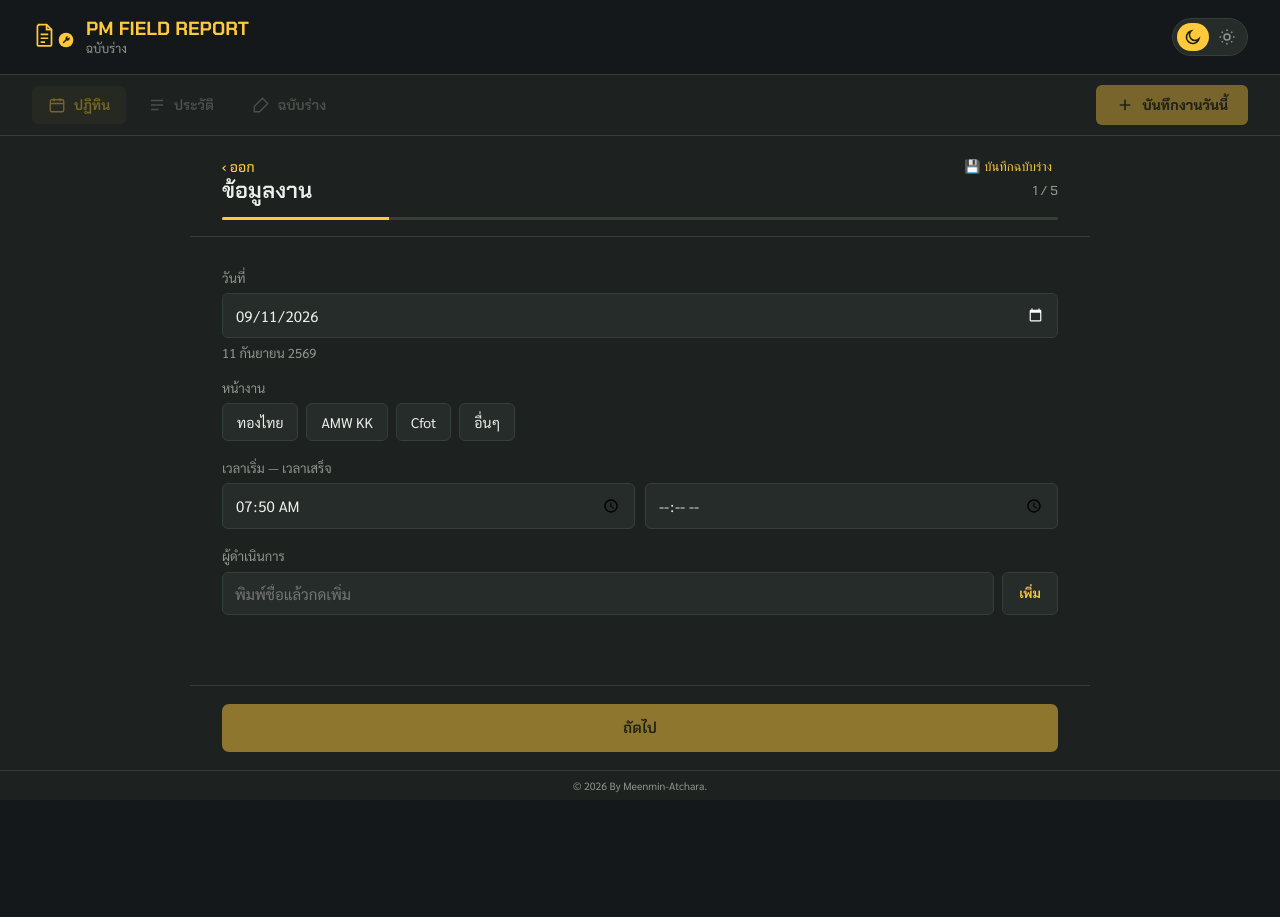
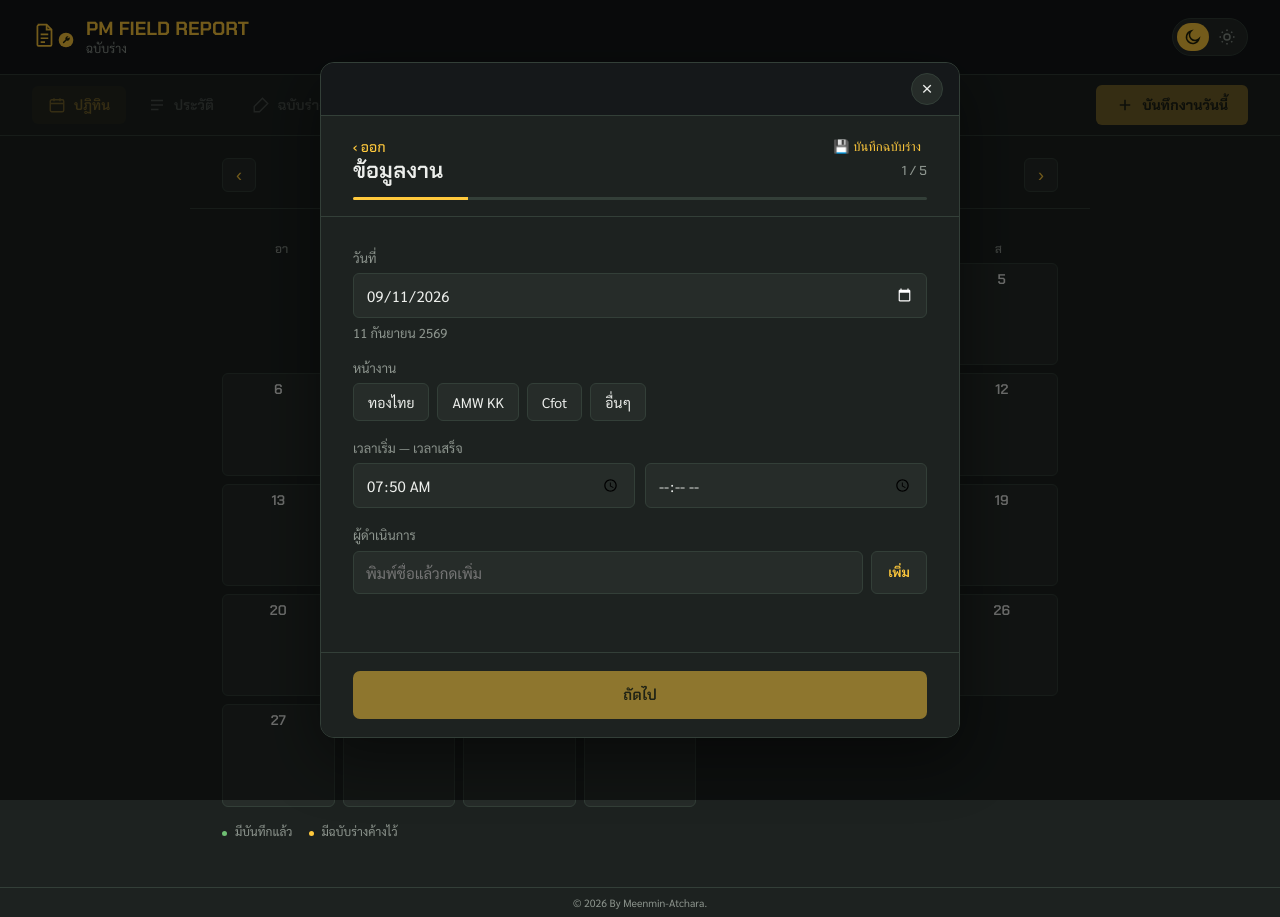
Before and after one commit to Meenmin-Atchara/pm-report, a React (Vite) app: page / in a window 1280 px wide. Both pictures are taken after a click on the button "บันทึกงานวันนี้". Before the commit the page ends 800 px from the top, so only its background shows below. Built offline with nearby package versions, Linux system fonts and the light colour scheme.

Commit message:
Update App.jsx

```diff
--- a/src/App.jsx
+++ b/src/App.jsx
@@ -286,6 +286,16 @@ export default function PMFieldReport() {
 
   const showTabBar = stack === null;
 
+  function closeModal() {
+    if (!stack) return;
+    if (stack.screen === "daylist") { closeStack(); return; }
+    if (stack.screen === "viewreport") { setStack(null); return; }
+    if (stack.screen === "form") {
+      if (stack.editingReport) setStack({ screen: "viewreport", report: stack.editingReport });
+      else openDay(stack.date);
+    }
+  }
+
   return (
     <div className="app" data-theme={theme}>
       <GlobalStyle />
@@ -300,45 +310,63 @@ export default function PMFieldReport() {
           disabled={stack !== null}
         />
         <div className="screenArea">
-          {stack === null && tab === "calendar" && (
+          {tab === "calendar" && (
             <CalendarScreen
               viewMonth={viewMonth} setViewMonth={setViewMonth}
               reportDates={reportDates} draftDates={draftDates}
               onSelectDay={openDay}
             />
           )}
-          {stack === null && tab === "history" && (
+          {tab === "history" && (
             <HistoryScreen onOpenReport={openViewReport} />
           )}
-          {stack === null && tab === "drafts" && (
+          {tab === "drafts" && (
             <DraftsScreen
               onResume={(d) => openForm(d.date, d.form)}
               onDeleted={refreshIndex}
             />
           )}
+        </div>
 
-          {stack?.screen === "daylist" && (
+        {showTabBar && (
+          <TabBar
+            tab={tab} setTab={setTab}
+            onQuickAdd={(draft) => openForm(todayISO(), draft || null)}
+          />
+        )}
+
+        {stack && (
+          <div className="modalOverlay">
+            <div className="modalCard">
+              <div className="modalCloseBar">
+                <button className="modalClose" onClick={closeModal} aria-label="ปิด">×</button>
+              </div>
+              <div className="modalBody">
+                {stack.screen === "daylist" && (
                   <DayListScreen
                     dateISO={stack.date} reports={stack.reports} draft={stack.draft} loading={stack.loading}
-              onBack={closeStack}
+                    onBack={closeModal}
                     onNewOrResume={() => openForm(stack.date, stack.draft)}
                     onViewReport={openViewReport}
                     onDraftDeleted={async () => { await deleteDraft(stack.date); await refreshIndex(); showToast("ลบฉบับร่างแล้ว"); await openDay(stack.date); }}
                   />
                 )}
-          {stack?.screen === "form" && (
+                {stack.screen === "form" && (
                   <ReportForm
                     dateISO={stack.date} initialDraft={stack.draft} editingReport={stack.editingReport}
-              onExitToDay={async () => {
-                if (stack.editingReport) { setStack({ screen: "viewreport", report: stack.editingReport }); }
-                else { await openDay(stack.date); }
+                    onExitToDay={closeModal}
+                    onDraftSaved={async (form) => {
+                      await refreshIndex();
+                      showToast("บันทึกฉบับร่างแล้ว");
+                      setTab("drafts");
+                      setStack(null);
                     }}
-              onDraftSaved={async (form) => { await refreshIndex(); showToast("บันทึกฉบับร่างแล้ว"); }}
                     onFinalized={async () => {
                       await deleteDraft(stack.date);
                       await refreshIndex();
                       showToast("บันทึกเข้าประวัติแล้ว");
-                await openDay(stack.date);
+                      setTab("history");
+                      setStack(null);
                     }}
                     onUpdated={async (updated) => {
                       await refreshIndex();
@@ -349,10 +377,10 @@ export default function PMFieldReport() {
                     showToast={showToast}
                   />
                 )}
-          {stack?.screen === "viewreport" && (
+                {stack.screen === "viewreport" && (
                   <ViewReportScreen
                     report={stack.report}
-              onBack={() => setStack(null)}
+                    onBack={closeModal}
                     onPrint={() => setPrintPayload(stack.report)}
                     onEdit={() => openEditReport(stack.report)}
                     onDelete={async () => {
@@ -364,12 +392,8 @@ export default function PMFieldReport() {
                   />
                 )}
               </div>
-
-        {showTabBar && (
-          <TabBar
-            tab={tab} setTab={setTab}
-            onQuickAdd={(draft) => openForm(todayISO(), draft || null)}
-          />
+            </div>
+          </div>
         )}
 
         {toast && <div className="toast">{toast}</div>}
@@ -999,6 +1023,14 @@ function GlobalStyle() {
       .btnPdf{background:var(--surface2);color:var(--amber);border:1px solid var(--amber-dim);}
       .copyLink{text-align:center;font-size:13px;color:var(--muted);background:none;border:none;text-decoration:underline;cursor:pointer;padding:4px;}
       .toast{position:fixed;bottom:90px;left:50%;transform:translateX(-50%);background:var(--surface2);border:1px solid var(--amber);color:var(--text);padding:10px 16px;border-radius:8px;font-size:13px;max-width:380px;text-align:center;z-index:50;}
+      .modalOverlay{position:fixed;inset:0;background:rgba(0,0,0,0.55);z-index:100;display:flex;justify-content:center;}
+      .modalCard{width:100%;max-width:460px;height:100%;background:var(--surface);display:flex;flex-direction:column;overflow:hidden;}
+      .modalCloseBar{display:flex;justify-content:flex-end;align-items:center;padding:8px 14px;background:var(--bg);border-bottom:1px solid var(--border);flex-shrink:0;}
+      .modalClose{width:32px;height:32px;border-radius:50%;background:var(--surface2);border:1px solid var(--border);color:var(--text);font-size:19px;line-height:1;cursor:pointer;display:flex;align-items:center;justify-content:center;}
+      .modalClose:hover{border-color:var(--amber);color:var(--amber);}
+      .modalBody{flex:1;display:flex;flex-direction:column;min-height:0;overflow:hidden;}
+      .modalBody .content{overflow-y:auto;}
+
       .muted{color:var(--muted);font-size:14px;}
       .copyrightBar{text-align:center;font-size:10.5px;color:var(--muted);padding:8px 10px;border-top:1px solid var(--border);background:var(--surface);}
       .editingBadge{font-size:12px;color:var(--amber);font-family:'Chakra Petch',sans-serif;font-weight:600;}
@@ -1071,6 +1103,9 @@ function GlobalStyle() {
         .calTitle{font-size:20px;}
         .deskTab:disabled,.deskAdd:disabled{opacity:0.4;cursor:default;}
         .tabBar{display:none;}
+        .modalOverlay{align-items:center;padding:32px;}
+        .modalCard{max-width:640px;height:auto;max-height:88vh;border-radius:14px;box-shadow:0 20px 60px rgba(0,0,0,0.45);border:1px solid var(--border);}
+        .modalCloseBar{padding:10px 16px;}
         .content{max-width:900px;margin:0 auto;width:100%;padding:32px 32px 48px;}
         .topbar{max-width:900px;margin:0 auto;width:100%;padding:22px 32px 16px;}
         .footer{max-width:900px;margin:0 auto;width:100%;padding:18px 32px;}
```
Lines whose indentation alone changed are shown as unchanged.
